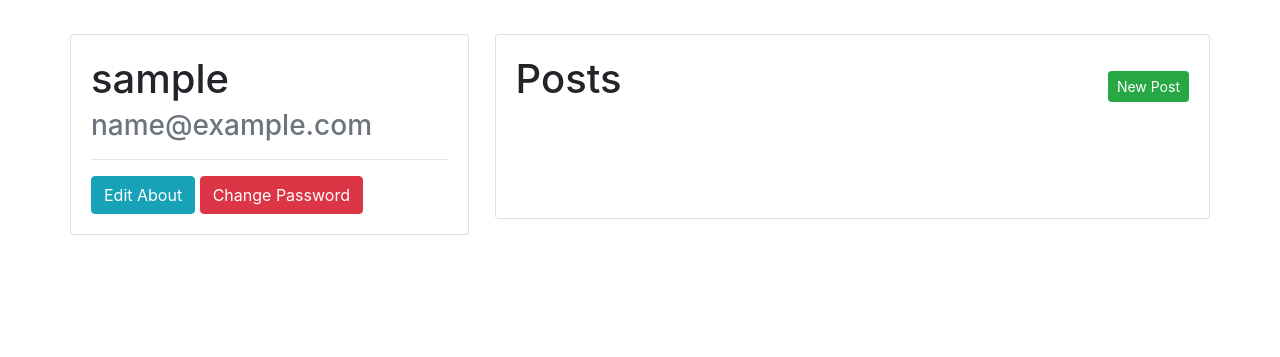
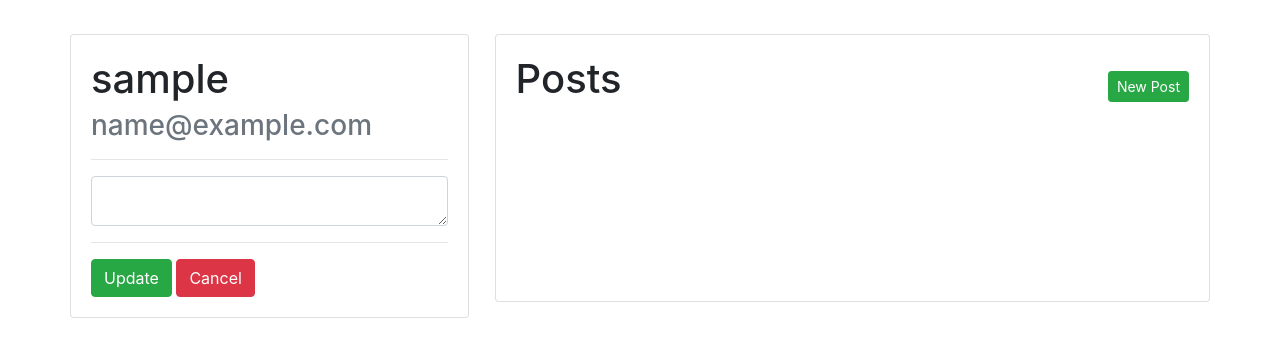
Before and after one commit to BLM16/Blog, a Flask app: page /profile?edit=about in a window 1280 px wide. Shown: the part 56-413 px from the top of the page. Run offline with Flask 2, Linux system fonts and the light colour scheme; the visitor is signed in with stand-in values (Sample User, id 1); data comes from the database, SQL or seed files in the repository; data that the repository does not hold is empty; some libraries are stand-ins or nearby versions.

Commit message:
Users can now edit their 'about'

```diff
--- a/App.py
+++ b/App.py
@@ -25,7 +25,7 @@ class User(db.Model):
     username = db.Column(db.String(20), nullable = False, unique = True)
     email = db.Column(db.String(50), nullable = False, unique = True)
     password = db.Column(db.String, nullable = False)
-    #about = db.Colum(db.Text)
+    about = db.Column(db.Text)
 
     # References the Post class
     # Allows posts to access the User that created it
@@ -88,6 +88,7 @@ def Own_Profile():
     if not 'user_id' in session:
         return redirect(url_for('Login', message = "You must be logged in to view your profile."))
     else:
+        # Connect to DB
         with engine.connect() as con:
             # Get user from DB
             try:
@@ -107,7 +108,10 @@ def Own_Profile():
             except:
                 return redirect(url_for('Error', title = "Error", msg = "<class 'blog.UnhandledError'>", back = "Own_Profile"))
 
-        return render_template("profile.html", user = user, posts = posts, editable = True)
+            # Check if the user is editing their about
+            to_edit = request.args.get('edit')
+
+        return render_template("profile.html", user = user, posts = posts, editable = True, to_edit = to_edit)
 
 @app.route('/profile/<username>')
 def User_Profile(username):
@@ -147,6 +151,7 @@ def View_Post(post_id):
 def Recent():
     # Connect to DB
     with engine.connect() as con:
+        # Select the 25 most recent posts
         try:
             statement = text("SELECT p.id, p.title, p.content, p.date_created AS date, user.username AS author FROM post AS p INNER JOIN user ON (p.author_id = user.id) ORDER BY p.id DESC LIMIT 25")
             posts = con.execute(statement).fetchall()
@@ -166,6 +171,7 @@ def Logout():
 
 @app.route('/error')
 def Error():
+    # Get the error parameters
     title = request.args.get('title')
     msg = request.args.get('msg')
     back = request.args.get('back')
@@ -192,6 +198,8 @@ def Login_User():
             except:
                 return redirect(url_for('Error', title = "Error", msg = "<class 'blog.UnhandledError'>", back = "Login_User"))
 
+            # If user exists, log them in
+            # Else alert them to the wrong credentials
             if user_id:
                 session['user_id'] = user_id # Create a user_id session to store login
                 return redirect(url_for('Own_Profile')) # Redirect to user's profile
@@ -262,6 +270,33 @@ def Register_User():
             # Redirect to the new user's profile
             return redirect(url_for('Own_Profile'))
 
+@app.route('/profile', methods = ['POST'])
+def Update_About():
+    # If the user is updating their about
+    if request.form['about']:
+        # Limit length to 500 characters including whitespace
+        # Textarea in profile.html restricts too, this is verification
+        if len(str(request.form['about'])) - str(request.form['about']).count("\n") > 500:
+            return redirect(url_for('Error', title = "Error: About too long", msg = "Your about can not be more than 500 characters!", back = "Own_Profile"))
+
+        # Connect to DB
+        with engine.connect() as con:
+            # Update user's status in DB
+            try:
+                statement = text("UPDATE user SET about = :about WHERE id = :id")
+                result = con.execute(statement, about = request.form['about'], id = session['user_id']).rowcount
+            except SQLAlchemyError as e:
+                return redirect(url_for('Error', title = "Error: Updating user about", msg = type(e), back = "Own_Profile"))
+            except:
+                return redirect(url_for('Error', title = "Error", msg = "<class 'blog.UnhandledError'>", back = "Own_Profile"))
+
+            # If update was successful, return to profile
+            # Else throw error
+            if result == 1:
+                return redirect(url_for('Own_Profile'))
+            else:
+                return redirect(url_for('Error', title = "Error: Updating user about", msg = "<class 'blog.UnhandledError'>", back = "Own_Profile"))
+
 # Run the code in debug mode
 # Remove debug in production
 if __name__ == '__main__':
--- a/static/js/main.js
+++ b/static/js/main.js
@@ -0,0 +1,11 @@
+// When document is loaded
+$(document).ready(function() {
+
+    // Expand textarea with text
+    $('#about').on('keyup keypress', function() {
+      $(this).height(0);
+      $(this).height(this.scrollHeight);
+    });
+    $('#about').trigger('keypress')
+
+});
--- a/templates/layout.html
+++ b/templates/layout.html
@@ -74,4 +74,5 @@
 {% block scripts %}
     <script src="https://code.jquery.com/jquery-3.5.1.slim.min.js" integrity="sha384-DfXdz2htPH0lsSSs5nCTpuj/zy4C+OGpamoFVy38MVBnE+IbbVYUew+OrCXaRkfj" crossorigin="anonymous"></script>
     <script src="https://cdn.jsdelivr.net/npm/bootstrap@4.5.3/dist/js/bootstrap.bundle.min.js" integrity="sha384-ho+j7jyWK8fNQe+A12Hb8AhRq26LrZ/JpcUGGOn+Y7RsweNrtN/tE3MoK7ZeZDyx" crossorigin="anonymous"></script>
+    <script src="{{ url_for('static', filename = 'js/main.js') }}"></script>
 {% endblock %}
--- a/templates/profile.html
+++ b/templates/profile.html
@@ -12,12 +12,44 @@
                         <h3 class="card-subtitle mb-2 text-muted">{{ user.email }}</h3>
                     {% endif %}
                     {% if user.about %}
+                        {% if to_edit == 'about' %}
+                            <hr />
+                            <form method="post">
+                                <div class="form-group">
+                                    <div class="input-group">
+                                        <textarea class="form-control" id="about" name="about" spellcheck="true" maxlength="500">{{ user.about }}</textarea>
+                                    </div>
+                                </div>
+                                <div>
+                                    <hr />
+                                    <button type="submit" class="btn btn-success">Update</button>
+                                    <a href="{{ url_for('Own_Profile') }}" class="btn btn-danger">Cancel</a>
+                                </div>
+                            </form>
+                        {% else %}
+                            <hr />
+                            <p style="white-space: pre-wrap;">{{ user.about }}</p>
+                        {% endif %}
+                    {% else %}
+                        {% if to_edit == 'about' %}
+                            <hr />
+                            <form method="post">
+                                <div class="form-group">
+                                    <div class="input-group">
+                                        <textarea class="form-control" id="about" name="about" spellcheck="true"></textarea>
+                                    </div>
+                                </div>
+                                <div>
+                                    <hr />
+                                    <button type="submit" class="btn btn-success">Update</button>
+                                    <a href="{{ url_for('Own_Profile') }}" class="btn btn-danger">Cancel</a>
+                                </div>
+                            </form>
+                        {% endif %}
+                    {% endif %}
+                    {% if editable and to_edit == None %}
                         <hr />
-                        <p>{{ user.about }}</p>
-                    {% endif %}
-                    {% if editable %}
-                        <hr />
-                        <a href="#" class="btn btn-info">Edit About</a>
+                        <a href="{{ url_for('Own_Profile', edit = 'about') }}" class="btn btn-info">Edit About</a>
                         <a href="#" class="btn btn-danger">Change Password</a>
                     {% endif %}
                 </div>
```
Also changed, not shown: README.md.
